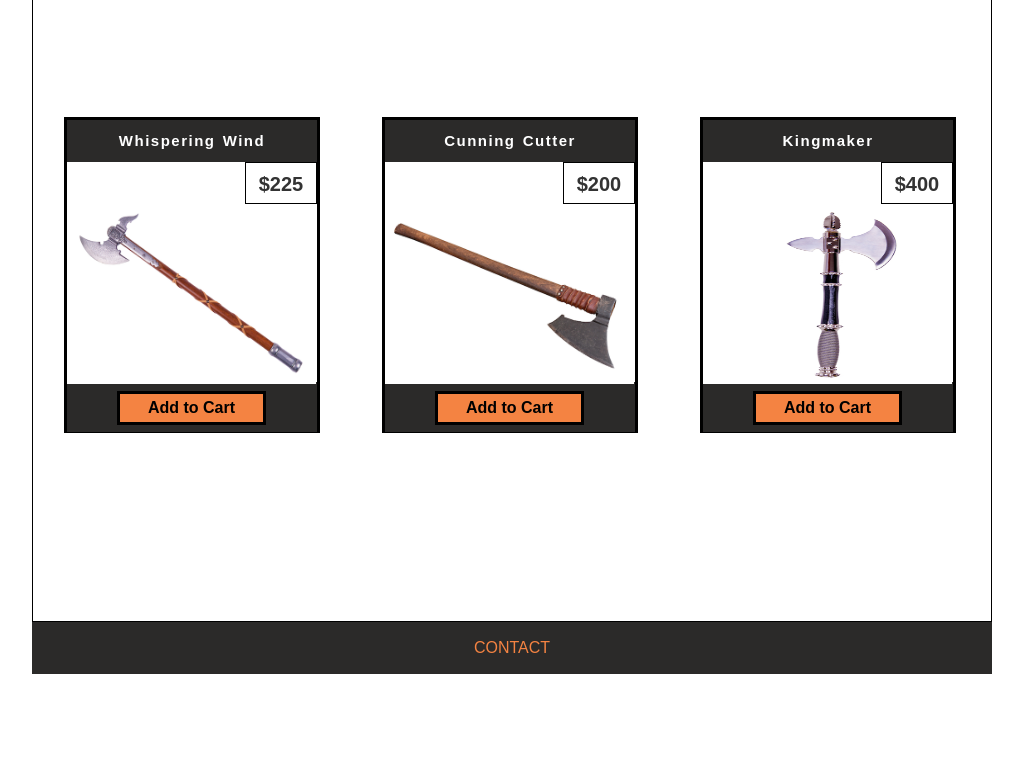
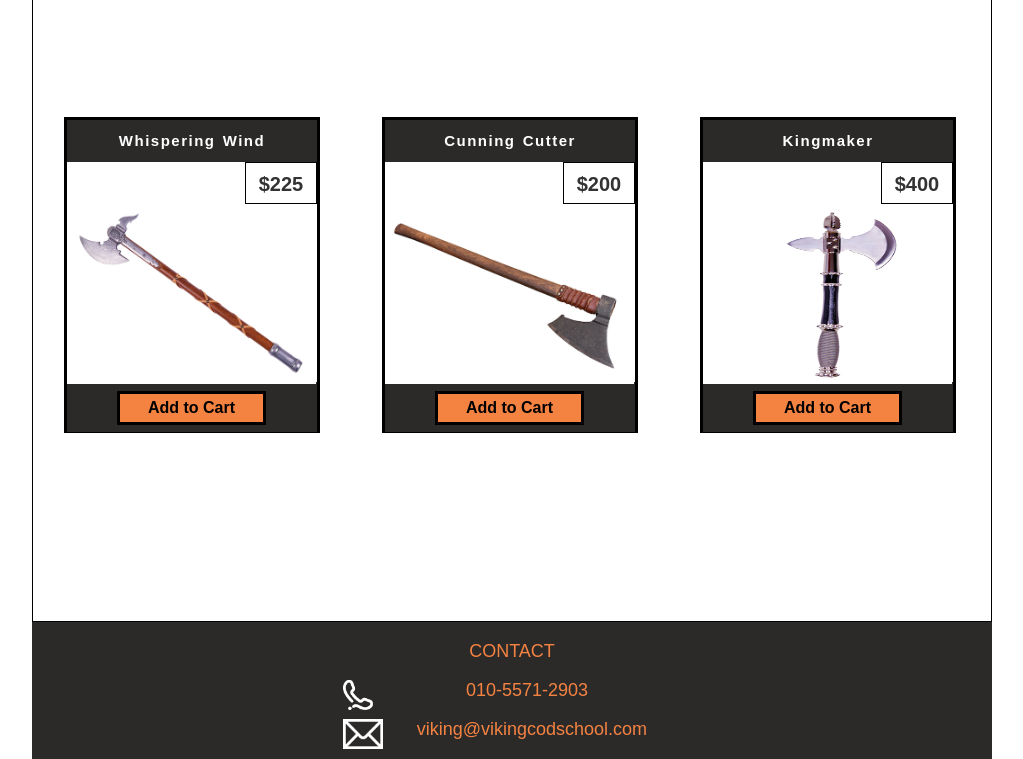
Before and after one commit to hexvallei/viking-store, a plain HTML site: page index.html in a window 1280 px wide. Shown: the part 1167-1926 px from the top of the page, without its empty margins (128-1151 px from the left). Before the commit the page ends 1841 px from the top, so only its background shows below. Drawn offline with Linux system fonts and the light colour scheme; a web font is replaced by a local one.

Commit message:
Final Update For This Project: DONE

```diff
--- a/index.html
+++ b/index.html
@@ -139,7 +139,16 @@
 
         <div class="footer">
           <p>CONTACT</p>
+          <div class="phone">
+            <img src="images/icon_phone_white.png">
+            <p>010-5571-2903</p>
+          </div>
+          <div class="email">
+            <img src="images/email_white.png">
+            <p>viking@vikingcodschool.com</p>
+          </div>
         </div>
+
 
       </div>
     </body>
--- a/stylesheets/main.css
+++ b/stylesheets/main.css
@@ -190,4 +190,14 @@ body a:hover {
     border: 1px solid #2b2a29;
     text-align: center;
     color: #f48342;
+    font-size: 18px;
 }
+
+.phone img,
+.email img {
+    height: 30px;
+    float: left;
+    position: relative;
+    left:310px;
+
+}
```
